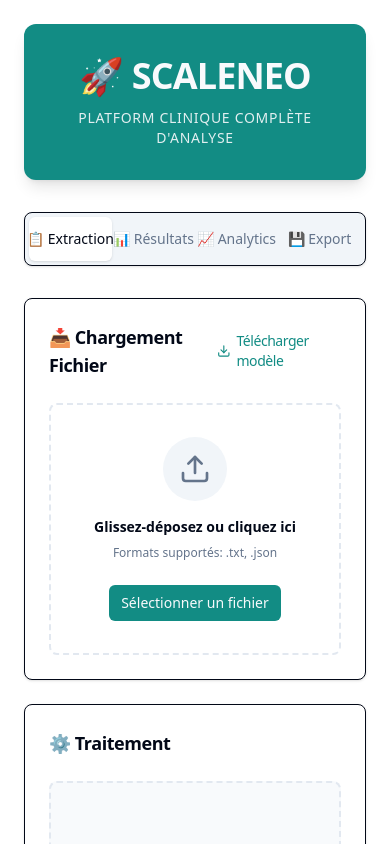
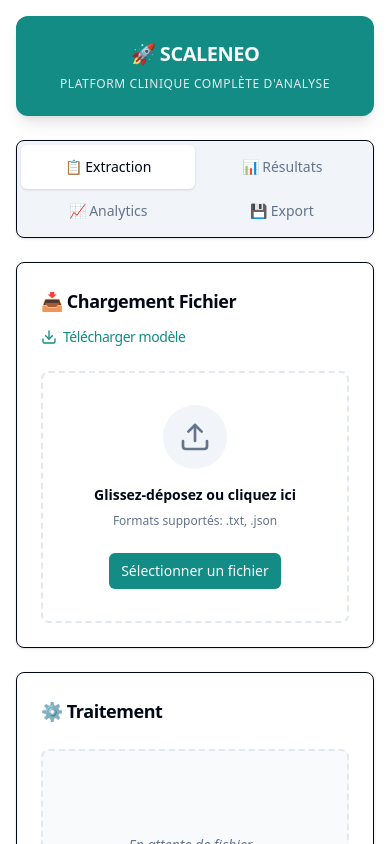
Before and after one commit to TheSawkit/scaleneo, a Next.js app: page /extraction in a window 390 px wide. Shown: the top 844 px of the page. Built offline with nearby package versions, Linux system fonts and the light colour scheme.

Commit message:
Responsive Design

```diff
--- a/app/layout.tsx
+++ b/app/layout.tsx
@@ -31,12 +31,12 @@
         className={`${geistSans.variable} ${geistMono.variable} antialiased`}
       >
         <PatientProvider>
-          <div className="container mx-auto p-6 max-w-[1600px] space-y-8">
-            <header className="bg-primary text-primary-foreground p-8 rounded-xl shadow-lg text-center">
-              <h1 className="text-4xl font-extrabold mb-3 tracking-tight">
+          <div className="container mx-auto p-4 sm:p-6 max-w-[1600px] space-y-6 sm:space-y-8">
+            <header className="bg-primary text-primary-foreground p-6 sm:p-8 rounded-xl shadow-lg text-center">
+              <h1 className="text-xl sm:text-4xl font-extrabold mb-2 sm:mb-3 tracking-tight">
                 🚀 SCALENEO
               </h1>
-              <p className="opacity-90 text-sm font-medium uppercase tracking-wider">
+              <p className="opacity-90 text-xs sm:text-sm font-medium uppercase tracking-wider">
                 Platform Clinique Complète d&apos;Analyse
               </p>
             </header>
--- a/components/dashboard/DashboardNavigation.tsx
+++ b/components/dashboard/DashboardNavigation.tsx
@@ -27,7 +27,7 @@
 
   return (
     <div className="flex justify-center w-full">
-      <div className="grid w-full max-w-2xl grid-cols-4 h-auto p-1 bg-muted border shadow-sm rounded-lg">
+      <div className="grid w-full max-w-2xl grid-cols-2 sm:grid-cols-4 h-auto p-1 bg-muted border shadow-sm rounded-lg">
         {tabs.map((tab) => {
           const isActive = pathname === tab.href;
           return (
--- a/components/dashboard/FileUpload.tsx
+++ b/components/dashboard/FileUpload.tsx
@@ -168,14 +168,14 @@
   return (
     <Card className="relative h-full">
       <CardHeader>
-        <CardTitle className="text-lg flex items-center justify-between">
+        <CardTitle className="text-lg flex flex-col sm:flex-row sm:items-center justify-between gap-3">
           <div className="flex items-center gap-2">
             📥 Chargement Fichier
           </div>
           <a
             href="/documents/FICHE_BILAN_SCALENEO_TEMPLATE.txt"
             download="FICHE_BILAN_SCALENEO_TEMPLATE.txt"
-            className="text-sm font-normal text-primary hover:text-primary/80 flex items-center gap-1.5 transition-colors"
+            className="text-sm font-normal text-primary hover:text-primary/80 flex items-center sm:text-right gap-1.5 transition-colors"
             title="Télécharger le modèle de fiche bilan"
           >
             <svg
```
